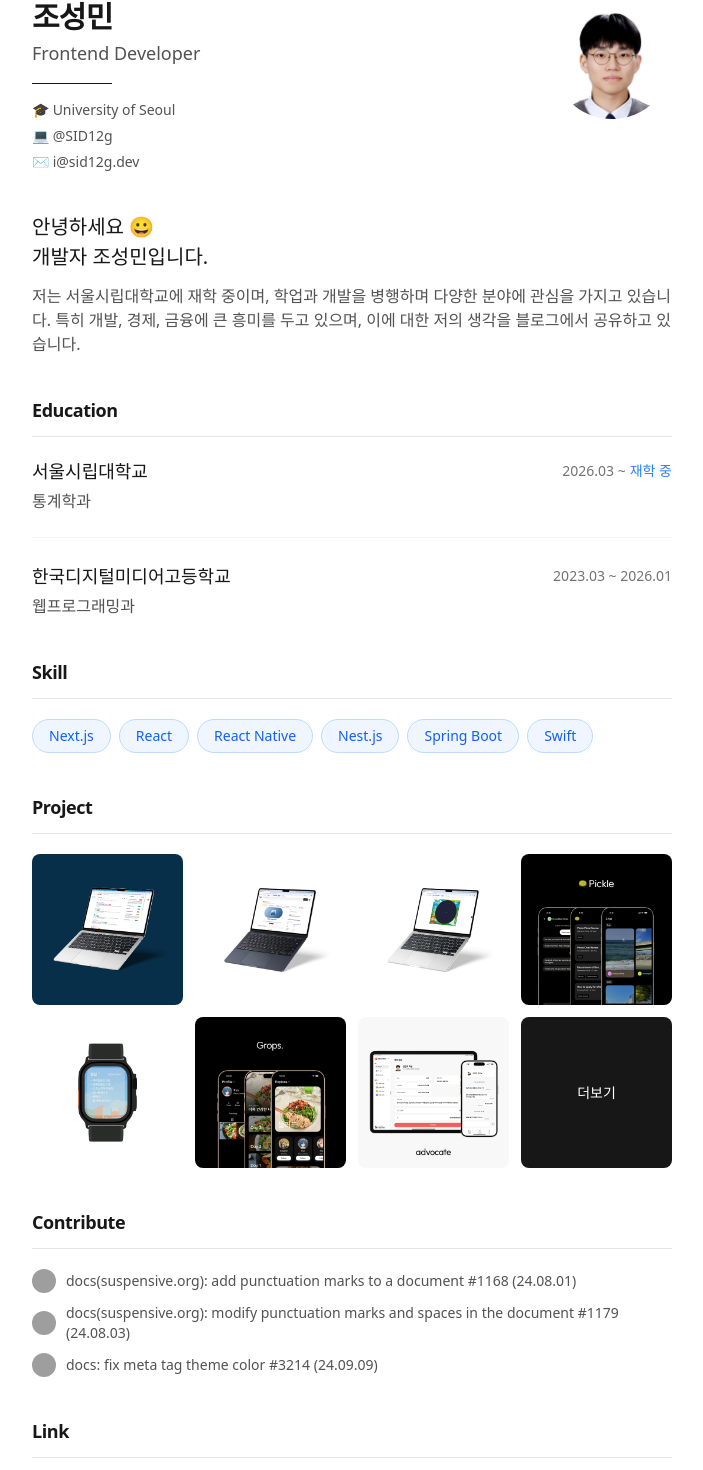
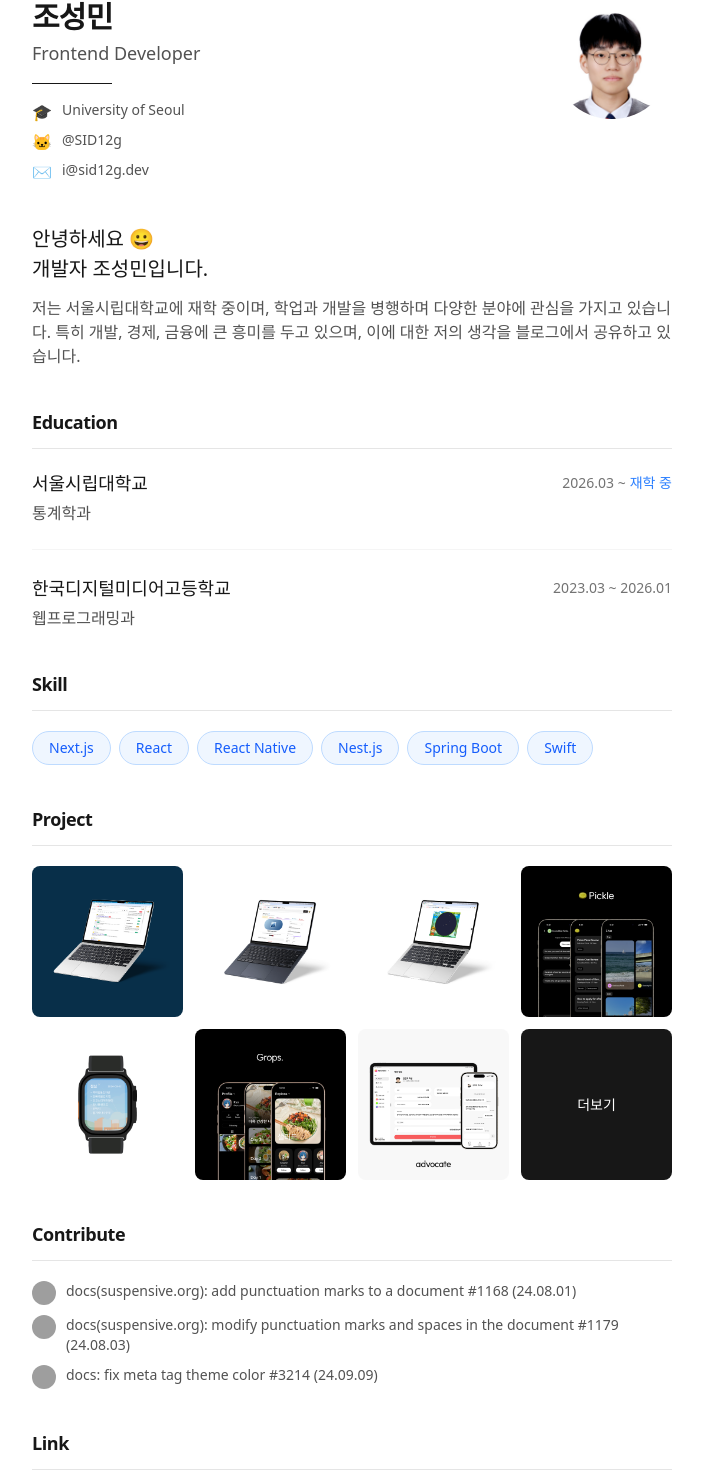
Before and after one commit to SID12g/sid12g.dev, a Next.js app: page / in a window 1280 px wide. Shown: the part 85-1555 px from the top of the page, without its empty margins (288-991 px from the left). Built offline with nearby package versions, Linux system fonts and the light colour scheme; grey boxes are pictures that could not be loaded.

Commit message:
fix: for footer name

```diff
--- a/src/components/Footer.tsx
+++ /dev/null
@@ -1,26 +0,0 @@
-function ArrowIcon() {
-  return (
-    <svg
-      width="12"
-      height="12"
-      viewBox="0 0 12 12"
-      fill="none"
-      xmlns="http://www.w3.org/2000/svg"
-    >
-      <path
-        d="M2.07102 11.3494L0.963068 10.2415L9.2017 1.98864H2.83807L2.85227 0.454545H11.8438V9.46023H10.2955L10.3097 3.09659L2.07102 11.3494Z"
-        fill="currentColor"
-      />
-    </svg>
-  );
-}
-
-export default function Footer() {
-  return (
-    <footer className="mb-8">
-      <p className="mt-4 text-neutral-600 dark:text-neutral-300">
-        © {new Date().getFullYear()} sid12g All rights reserved.
-      </p>
-    </footer>
-  );
-}
--- a/src/components/contribute.tsx
+++ b/src/components/contribute.tsx
@@ -30,7 +30,7 @@ export default function Contribute() {
             href={item.href}
             target="_blank"
             rel="noopener noreferrer"
-            className="flex items-center gap-2.5 group"
+            className="flex gap-2.5 group"
           >
             <img
               src={item.avatar}
--- a/src/components/links.tsx
+++ b/src/components/links.tsx
@@ -29,7 +29,7 @@ export default function Links() {
             href={link.href}
             target="_blank"
             rel="noopener noreferrer"
-            className="flex items-center gap-2.5 group"
+            className="flex gap-2.5 group"
           >
             <span className="text-base shrink-0">{link.emoji}</span>
             <span className="text-sm text-neutral-600 dark:text-neutral-400 group-hover:text-neutral-900 dark:group-hover:text-neutral-100 transition-colors">
--- a/src/components/profile.tsx
+++ b/src/components/profile.tsx
@@ -16,23 +16,29 @@ export default function Profile() {
             href="https://uos.ac.kr"
             target="_blank"
             rel="noopener noreferrer"
-            className="flex items-center gap-1.5 text-sm text-neutral-600 dark:text-neutral-400 hover:text-neutral-900 dark:hover:text-neutral-100 transition-colors"
+            className="flex gap-2.5 group"
           >
-            🎓 University of Seoul
+            <span className="text-base shrink-0">🎓</span>
+            <span className="text-sm text-neutral-600 dark:text-neutral-400 group-hover:text-neutral-900 dark:group-hover:text-neutral-100 transition-colors">
+              University of Seoul
+            </span>
           </a>
           <a
             href="https://github.com/SID12g"
             target="_blank"
             rel="noopener noreferrer"
-            className="flex items-center gap-1.5 text-sm text-neutral-600 dark:text-neutral-400 hover:text-neutral-900 dark:hover:text-neutral-100 transition-colors"
+            className="flex gap-2.5 group"
           >
-            💻 @SID12g
+            <span className="text-base shrink-0">🐱</span>
+            <span className="text-sm text-neutral-600 dark:text-neutral-400 group-hover:text-neutral-900 dark:group-hover:text-neutral-100 transition-colors">
+              @SID12g
+            </span>
           </a>
-          <a
-            href="mailto:i@sid12g.dev"
-            className="flex items-center gap-1.5 text-sm text-neutral-600 dark:text-neutral-400 hover:text-neutral-900 dark:hover:text-neutral-100 transition-colors"
-          >
-            ✉️ i@sid12g.dev
+          <a href="mailto:i@sid12g.dev" className="flex gap-2.5 group">
+            <span className="text-base shrink-0">✉️</span>
+            <span className="text-sm text-neutral-600 dark:text-neutral-400 group-hover:text-neutral-900 dark:group-hover:text-neutral-100 transition-colors">
+              i@sid12g.dev
+            </span>
           </a>
         </div>
       </div>
```
